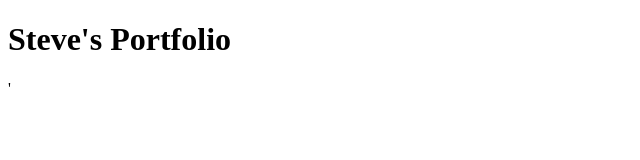
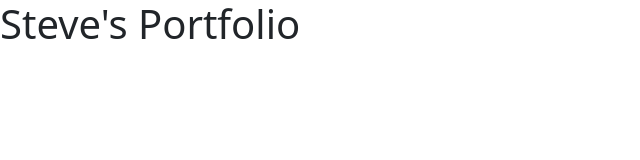
Before and after one commit to steveWDamesJr/bootstrap-portfolio-build, a plain HTML site: page index.html in a window 1280 px wide. Shown: the whole page, without its empty margins (0-640 px from the left). Drawn offline with nearby package versions, Linux system fonts and the light colour scheme.

Commit message:
Add Bootstrap link and script cdn to markup and bootlint

```diff
--- a/index.html
+++ b/index.html
@@ -4,9 +4,15 @@
   <meta charset="UTF-8">
   <meta http-equiv="X-UA-Compatible" content="IE=edge">
   <meta name="viewport" content="width=device-width, initial-scale=1.0">
+  <link href="https://cdn.jsdelivr.net/npm/bootstrap@5.1.3/dist/css/bootstrap.min.css" rel="stylesheet" integrity="sha384-1BmE4kWBq78iYhFldvKuhfTAU6auU8tT94WrHftjDbrCEXSU1oBoqyl2QvZ6jIW3" crossorigin="anonymous">
+
   <title>Steve's Portfolio</title>
 </head>
 <body>
-  <h1>Steve's Portfolio</h1>'
+  <h1>Steve's Portfolio</h1>
+
+
+
+  <script src="https://cdn.jsdelivr.net/npm/bootstrap@5.1.3/dist/js/bootstrap.bundle.min.js" integrity="sha384-ka7Sk0Gln4gmtz2MlQnikT1wXgYsOg+OMhuP+IlRH9sENBO0LRn5q+8nbTov4+1p" crossorigin="anonymous"></script>
 </body>
 </html>
```
